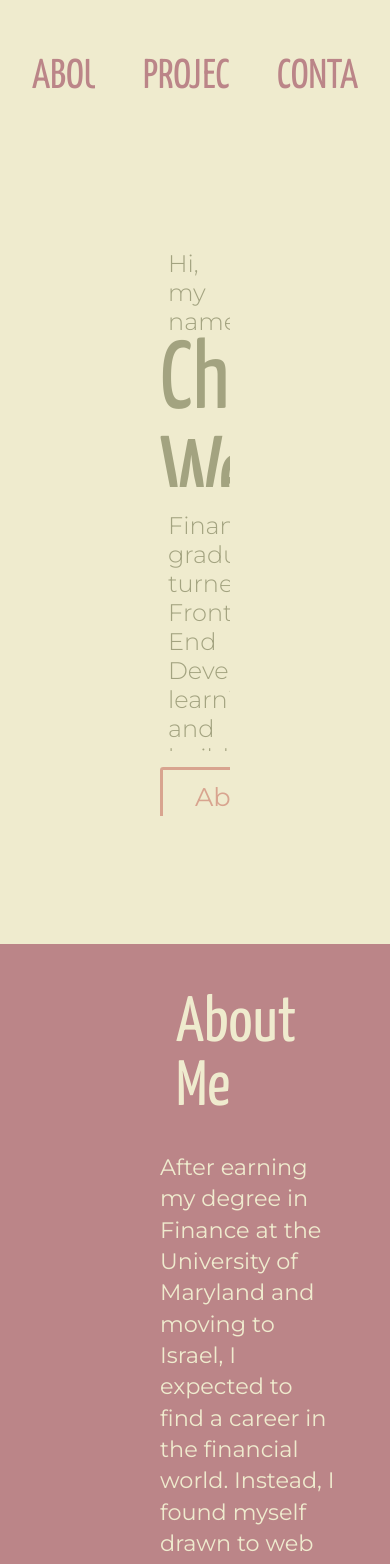
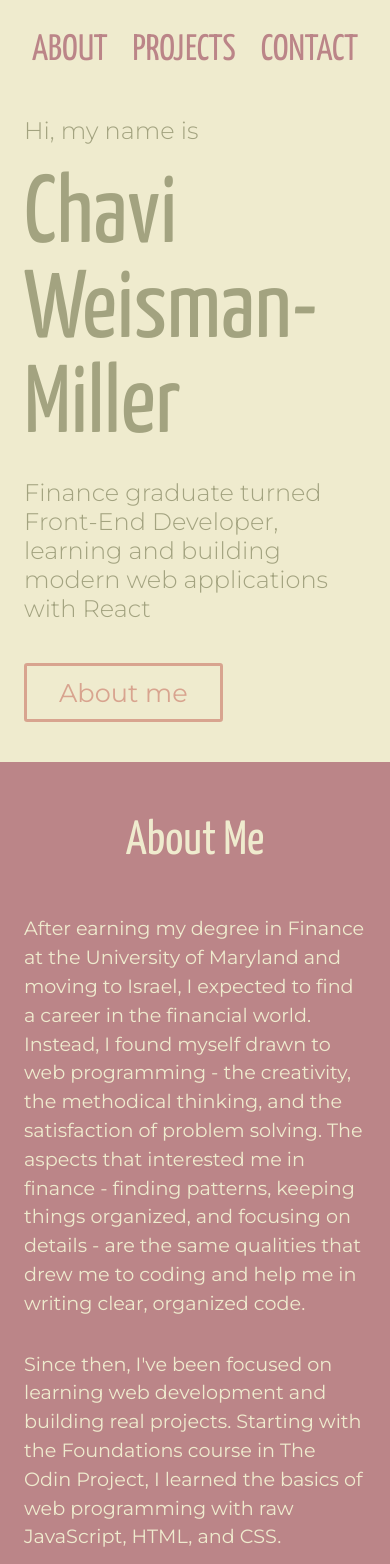
Before and after one commit to chavimiller/chavi-portfolio, a React (Vite) app: page / in a window 390 px wide. Shown: the top 1564 px of the page. Built offline with nearby package versions, Linux system fonts and the light colour scheme.

Commit message:
Start to add media queries for mobile on NavBar and About components

```diff
--- a/src/App.css
+++ b/src/App.css
@@ -107,3 +107,17 @@ svg {
 .btn:active, .btn-3:active, .btn-4:active {
   transform: translateY(0) scale(0.97);
 }
+
+@media (max-width: 768px) {
+    .section {
+      padding: 1.5rem;
+    }
+
+    .container {
+    max-width: 100%;
+  }
+}
+
+@media (max-width: 480px) {
+
+}
--- a/src/components/About.module.css
+++ b/src/components/About.module.css
@@ -36,8 +36,37 @@
 }
 
 .aboutMeText {
-  display: flex;
   font-size: 1.4rem;
   line-height: 1.4;
   padding: 1rem 0;
 }
+
+@media (max-width: 768px) {
+    .introContainer {
+        padding: 0;
+        height: fit-content;
+    }
+}
+
+@media (max-width: 480px) {
+  .regText {
+    padding: 1.5rem 0;
+  }
+  .title {
+    font-size: 6rem;
+  }
+
+  .aboutSection {
+    height: fit-content;
+  }
+
+  .aboutMeTitle {
+    font-size: 3rem;
+    padding: 2rem;
+  }
+
+  .aboutMeText {
+    font-size: 1.2rem;
+    line-height: 1.5;
+  }
+}
--- a/src/components/NavBar.module.css
+++ b/src/components/NavBar.module.css
@@ -21,3 +21,13 @@
 .navbarContainer div:active {
   transform: scale(0.94);
 }
+
+@media (max-width: 480px) {
+
+  .navbarContainer {
+    font-size: 2.3rem;
+    padding-top: 2rem;
+    justify-content: space-between;
+    gap: 0;
+  }
+}
```
